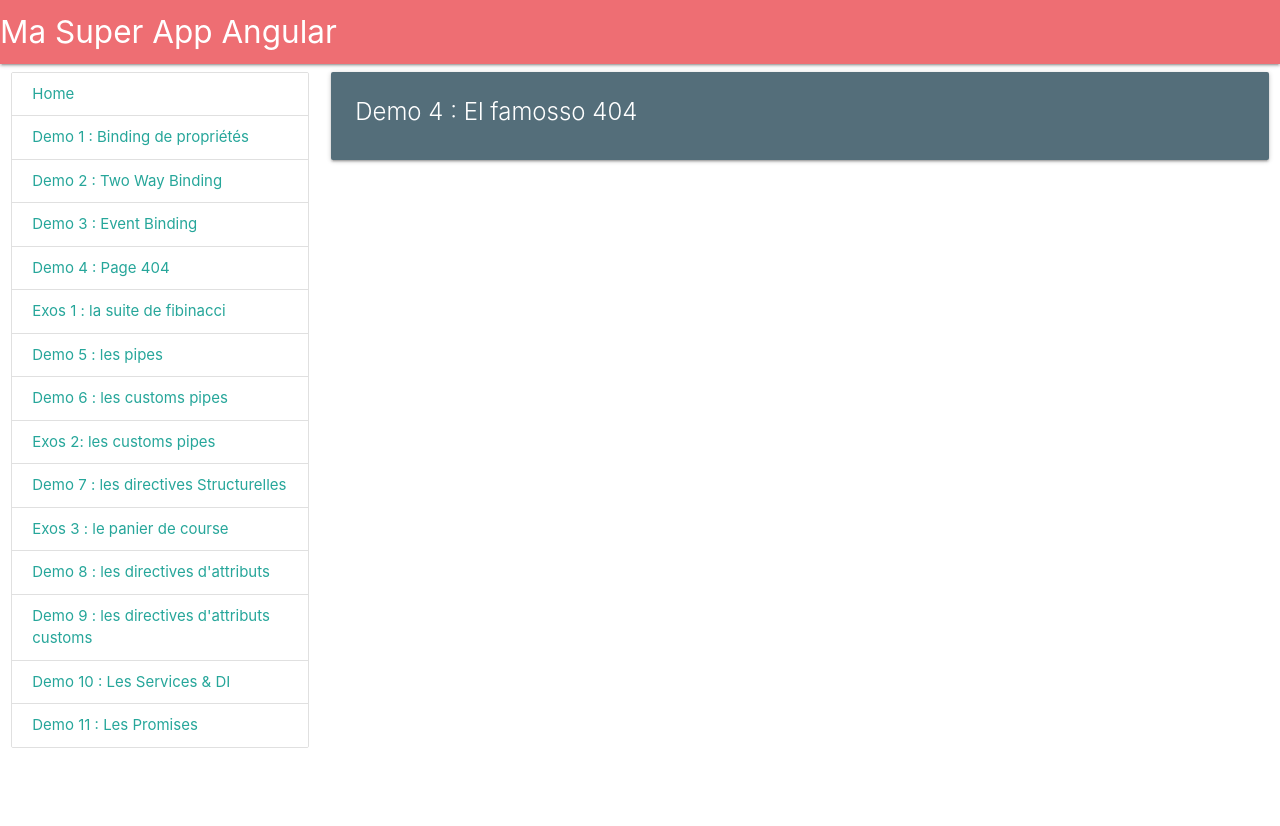
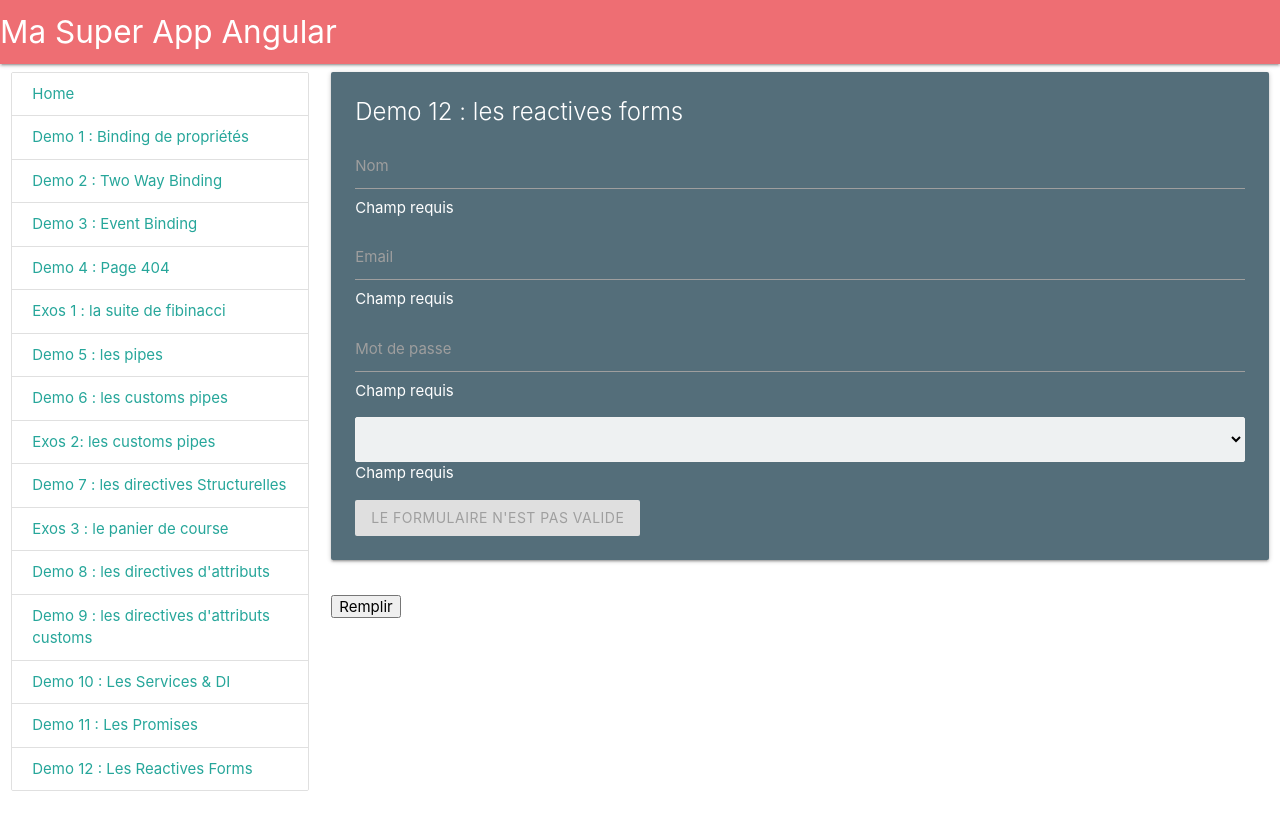
Before and after one commit to evengyl/demoBxl_angular, an Angular app: page /demo/demo12 in a window 1280 px wide. Before the commit the page ends 800 px from the top, so only its background shows below. Built offline with nearby package versions, Linux system fonts and the light colour scheme.

Commit message:
add demo 12 reactive forms

```diff
--- a/src/app/app-routing.module.ts
+++ b/src/app/app-routing.module.ts
@@ -3,6 +3,7 @@ import { RouterModule, Routes } from '@angular/router';
 import { Demo1Component } from './components/demo/demo1/demo1.component';
 import { Demo10Component } from './components/demo/demo10/demo10.component';
 import { Demo11Component } from './components/demo/demo11/demo11.component';
+import { Demo12Component } from './components/demo/demo12/demo12.component';
 import { Demo2Component } from './components/demo/demo2/demo2.component';
 import { Demo3Component } from './components/demo/demo3/demo3.component';
 import { Demo4Component } from './components/demo/demo4/demo4.component';
@@ -30,6 +31,7 @@ const routes: Routes = [
     { path : 'demo9', component : Demo9Component },
     { path : 'demo10', component : Demo10Component },
     { path : 'demo11', component : Demo11Component },
+    { path : 'demo12', component : Demo12Component },
   ] },
 
   { path : "exos", children : [
--- /dev/null
+++ b/src/app/components/demo/demo12/demo12.component.html
@@ -0,0 +1,55 @@
+<div class="row">
+
+    <div class="col s12">
+        <div class="card blue-grey darken-1">
+            <div class="card-content white-text">
+                <span class="card-title">Demo 12 : les reactives forms</span>
+                <form (ngSubmit)="submitForm()" [formGroup]="myForm">
+                    <div class="input-field">
+                        <input formControlName="name" id="name" type=text>
+                        <label for="name">Nom</label>
+                        <div *ngIf="myForm.controls.name.errors">
+                            <p *ngIf="myForm.controls.name.errors.minlength">Le nom ne peux contenir moins de 3 caractères</p>
+                            <p *ngIf="myForm.controls.name.errors.maxlength">Le nom ne peux contenir plus de 20 caractères</p>
+                            <p *ngIf="myForm.controls.name.errors.required">Champ requis</p>
+                        </div>
+                    </div>
+                    <div class="input-field">
+                        <input formControlName="email" id="email" type="email">
+                        <label for="email">Email</label>
+                        <div *ngIf="myForm.controls.email.errors">
+                            <p *ngIf="myForm.controls.email.errors.email">Cette email n'est pas valide</p>
+                            <p *ngIf="myForm.controls.email.errors.required">Champ requis</p>
+                        </div>
+                    </div>
+                    <div class="input-field">
+                        <input formControlName="password" id="password" type="password">
+                        <label for="password">Mot de passe</label>
+                        <div *ngIf="myForm.controls.password.errors">
+                            <p *ngIf="myForm.controls.password.errors.minlength">Le mot de passe ne peux contenir moins de 6 caractères</p>
+                            <p *ngIf="myForm.controls.password.errors.maxlength">Le mot de passe ne peux contenir plus de 25 caractères</p>
+                            <p *ngIf="myForm.controls.password.errors.required">Champ requis</p>
+                        </div>
+
+                    </div>
+                    <div class="input-field">
+                        <select formControlName="gender" style="display:block;">
+                            <option value="Homme">Homme</option>
+                            <option value="Femme">Femme</option>
+                            <option value="Enfant">Enfant</option>
+                            <option value="nc">Non renseigné</option>
+                        </select>
+                        <div *ngIf="myForm.controls.gender.errors">
+                            <p *ngIf="myForm.controls.gender.errors.required">Champ requis</p>
+                        </div>
+                    </div>
+                    <button *ngIf="myForm.valid"  type="submit" class="btn waves-effect green darken-1">Submit</button>
+                    <button disabled *ngIf="!myForm.valid"  type="submit" class="btn waves-effect green darken-1">Le formulaire n'est pas valide</button>
+                </form>
+            </div>
+        </div>
+    </div>
+</div>
+
+
+<button (click)="remplir()">Remplir</button>
--- /dev/null
+++ b/src/app/components/demo/demo12/demo12.component.ts
@@ -0,0 +1,60 @@
+import { Component, OnInit } from '@angular/core';
+import { FormBuilder, FormGroup, Validators } from '@angular/forms';
+
+@Component({
+  selector: 'app-demo12',
+  templateUrl: './demo12.component.html'
+})
+export class Demo12Component implements OnInit {
+
+  public myForm : FormGroup
+
+  constructor(private fb : FormBuilder) { }
+
+  ngOnInit(): void {
+    this.generateForm()
+  }
+
+
+  generateForm()
+  {
+    this.myForm = this.fb.group({
+      name : ["", [Validators.required,
+                      Validators.minLength(3),
+                      Validators.maxLength(20)],
+                      [/*Validators ASYNCHRONE*/]],
+      email : ["", [Validators.required,
+                                Validators.email], []],
+      password : ["", [Validators.required,
+                              Validators.minLength(6),
+                              Validators.maxLength(25)], []],
+      gender : ["", [Validators.required], []]
+    },
+    {
+      //validateurs de groupes
+    })
+  }
+
+  submitForm()
+  {
+    console.log(this.myForm.value)
+    console.log(this.myForm.controls)
+    console.log(this.myForm.invalid)
+    if(this.myForm.valid)
+    {
+      console.log("OK Valide !")
+      //OK !!!!
+    }
+  }
+
+  remplir()
+  {
+    this.myForm.controls.name.setValue("J-P")
+    this.myForm.controls.email.setValue("mail@JP.com")
+    this.myForm.controls.password.setValue("test1234")
+    this.myForm.controls.gender.setValue("Homme")
+  }
+
+
+
+}
--- a/src/app/components/navbar/navbar.component.html
+++ b/src/app/components/navbar/navbar.component.html
@@ -14,4 +14,5 @@
   <a routerLink="demo/demo9" class="collection-item">Demo 9 : les directives d'attributs customs</a>
   <a routerLink="demo/demo10" class="collection-item">Demo 10 : Les Services & DI</a>
   <a routerLink="demo/demo11" class="collection-item">Demo 11 : Les Promises</a>
+  <a routerLink="demo/demo12" class="collection-item">Demo 12 : Les Reactives Forms</a>
 </div>
```
Also changed, not shown: src/app/app.module.ts (+5 -2 lines).
